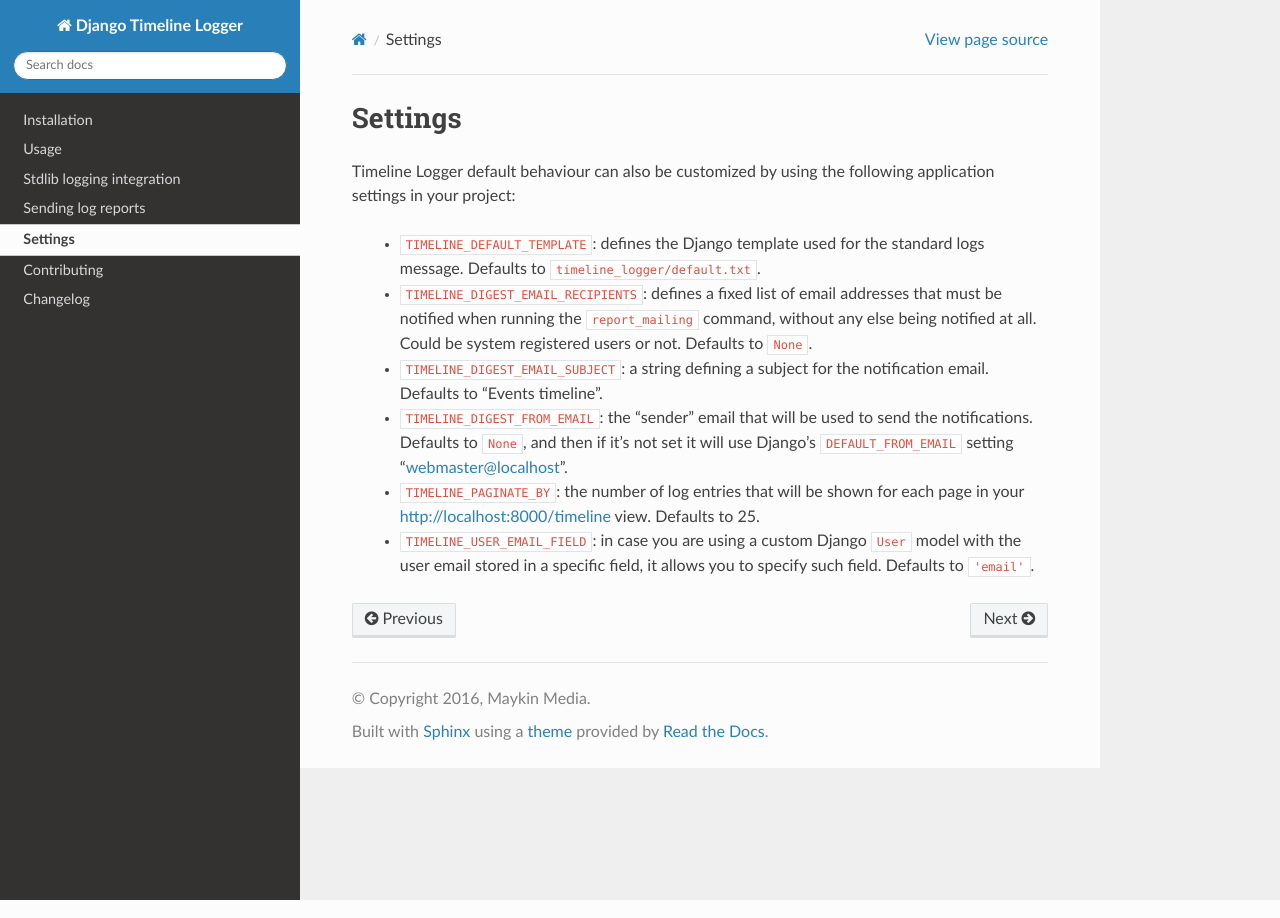
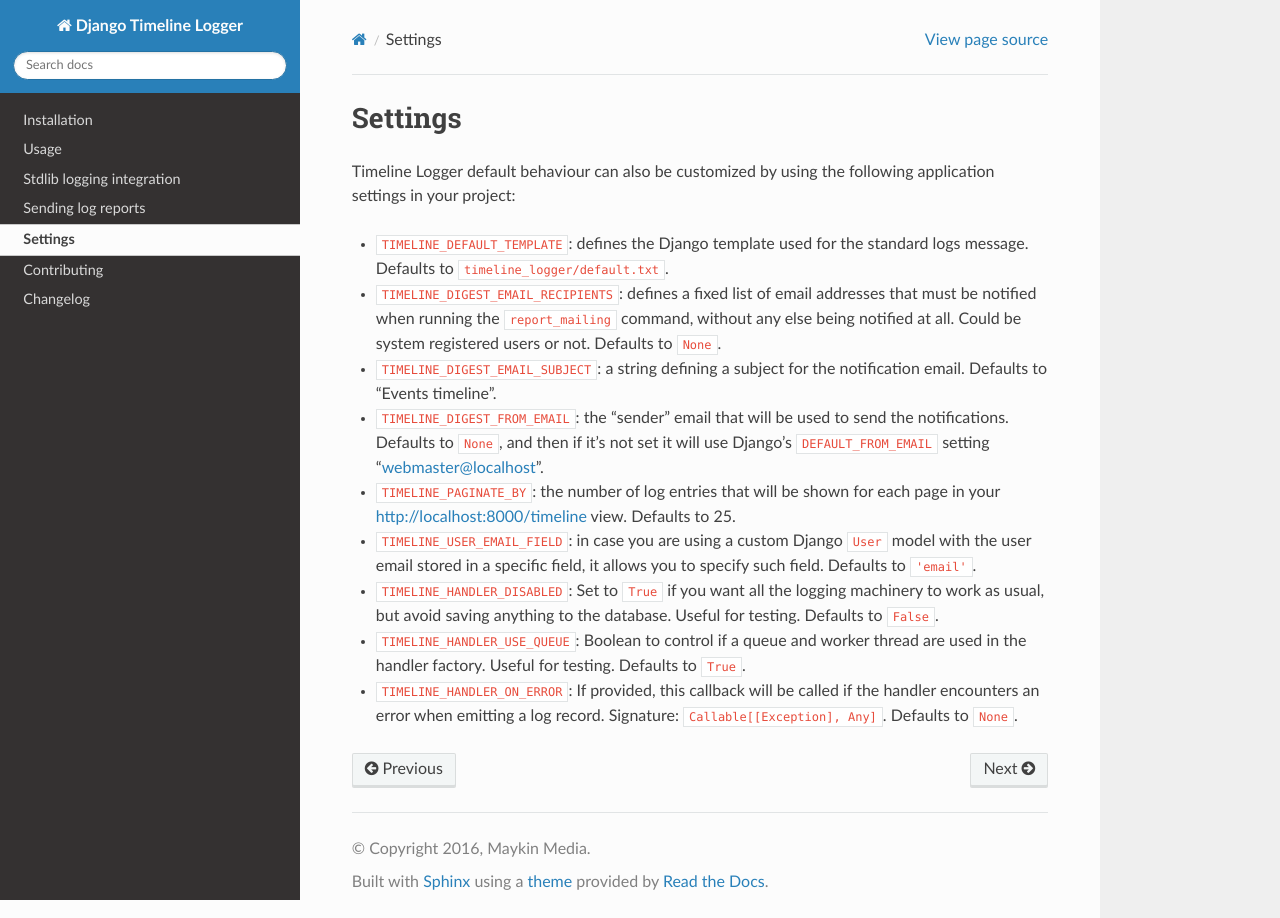
Before and after one commit to maykinmedia/django-timeline-logger, a Sphinx documentation site: the page built from docs/settings.rst, in a window 1280 px wide. Built offline with Sphinx 7.4.7 and the Read the Docs theme 3.1.0, drawn with Linux system fonts in a browser that asks for light colours.

Commit message:
:memo: Document new settings

```diff
--- a/docs/settings.rst
+++ b/docs/settings.rst
@@ -7,24 +7,35 @@ Settings
 Timeline Logger default behaviour can also be customized by using the following
 application settings in your project:
 
-   - ``TIMELINE_DEFAULT_TEMPLATE``: defines the Django template used for the
-     standard  logs message. Defaults to ``timeline_logger/default.txt``.
+- ``TIMELINE_DEFAULT_TEMPLATE``: defines the Django template used for the
+  standard  logs message. Defaults to ``timeline_logger/default.txt``.
 
-   - ``TIMELINE_DIGEST_EMAIL_RECIPIENTS``: defines a fixed list of email addresses
-     that must be notified when running the ``report_mailing`` command, without
-     any else being notified at all. Could be system registered users or not.
-     Defaults to ``None``.
+- ``TIMELINE_DIGEST_EMAIL_RECIPIENTS``: defines a fixed list of email addresses
+  that must be notified when running the ``report_mailing`` command, without
+  any else being notified at all. Could be system registered users or not.
+  Defaults to ``None``.
 
-   - ``TIMELINE_DIGEST_EMAIL_SUBJECT``: a string defining a subject for the
-     notification email. Defaults to "Events timeline".
+- ``TIMELINE_DIGEST_EMAIL_SUBJECT``: a string defining a subject for the
+  notification email. Defaults to "Events timeline".
 
-   - ``TIMELINE_DIGEST_FROM_EMAIL``: the "sender" email that will be used to
-     send the notifications. Defaults to ``None``, and then if it's not set it
-     will use Django's ``DEFAULT_FROM_EMAIL`` setting "webmaster@localhost".
+- ``TIMELINE_DIGEST_FROM_EMAIL``: the "sender" email that will be used to
+  send the notifications. Defaults to ``None``, and then if it's not set it
+  will use Django's ``DEFAULT_FROM_EMAIL`` setting "webmaster@localhost".
 
-   - ``TIMELINE_PAGINATE_BY``: the number of log entries that will be shown for
-     each page in your http://localhost:8000/timeline view. Defaults to 25.
+- ``TIMELINE_PAGINATE_BY``: the number of log entries that will be shown for
+  each page in your http://localhost:8000/timeline view. Defaults to 25.
 
-   - ``TIMELINE_USER_EMAIL_FIELD``: in case you are using a custom Django
-     ``User`` model with the user email stored in a specific field, it allows
-     you to specify such field. Defaults to ``'email'``.
+- ``TIMELINE_USER_EMAIL_FIELD``: in case you are using a custom Django
+  ``User`` model with the user email stored in a specific field, it allows
+  you to specify such field. Defaults to ``'email'``.
+
+- ``TIMELINE_HANDLER_DISABLED``: Set to ``True`` if you want all the logging machinery
+  to work as usual, but avoid saving anything to the database. Useful for testing.
+  Defaults to ``False``.
+
+- ``TIMELINE_HANDLER_USE_QUEUE``: Boolean to control if a queue and worker thread are
+  used in the handler factory. Useful for testing. Defaults to ``True``.
+
+- ``TIMELINE_HANDLER_ON_ERROR``: If provided, this callback will be called if the
+  handler encounters an error when emitting a log record. Signature:
+  ``Callable[[Exception], Any]``. Defaults to ``None``.
```
